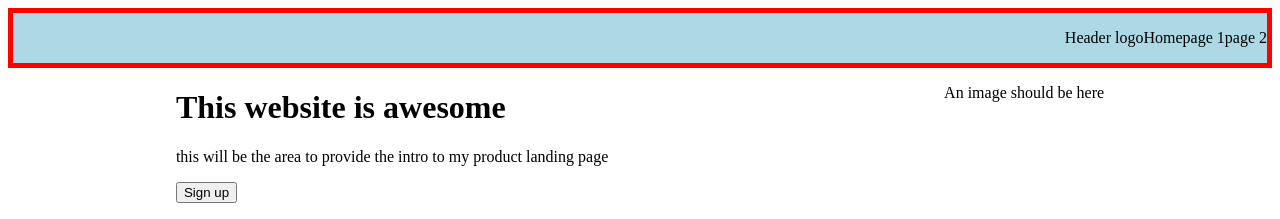
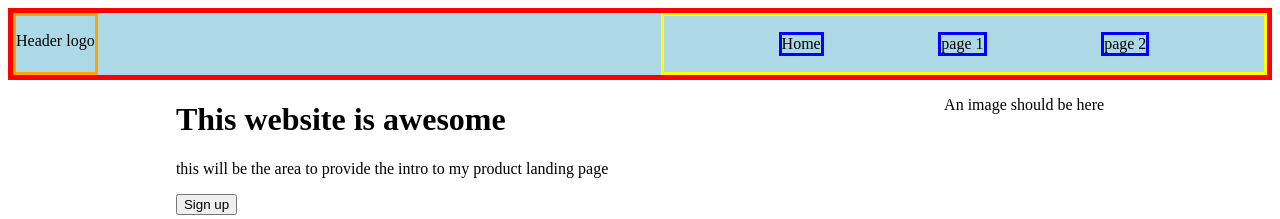
Before and after one commit to cinch-runner/full-stack-applications, a plain HTML site: page product-landing-page/index.html in a window 1280 px wide. Shown: the top 219 px of the page. Drawn offline with Linux system fonts and the light colour scheme.

Commit message:
fixed flexbox nonsense with the navbar...

```diff
--- a/product-landing-page/index.html
+++ b/product-landing-page/index.html
@@ -9,10 +9,14 @@
 </head>
 <body>
 	<nav>
-		<p>Header logo</p>
-		<p>Home</p>
-		<p>page 1</p>
-		<p>page 2</p>
+		<div id="header-logo">
+			<p>Header logo</p>
+		</div>
+		<div id="navbar">
+			<p class="nav-buttons">Home</p>
+			<p class="nav-buttons">page 1</p>
+			<p class="nav-buttons">page 2</p>
+		</div>
 	</nav>
 	<header class="intro">
 		<div>
--- a/product-landing-page/styles.css
+++ b/product-landing-page/styles.css
@@ -1,8 +1,27 @@
 nav {
     display: flex;
-    justify-content: flex-end;
+    justify-content: space-between;
     background-color: lightblue;
     border: 5px solid red;
+}
+
+header {
+    height: 350px;
+}
+
+#header-logo {
+    border: 3px solid orange;
+}
+
+#navbar {
+    border: 3px solid yellow;
+    display: flex;
+    justify-content: space-evenly;
+    width: 600px;
+}
+
+.nav-buttons {
+    border: 3px solid blue;
 }
 
 .intro {
```
